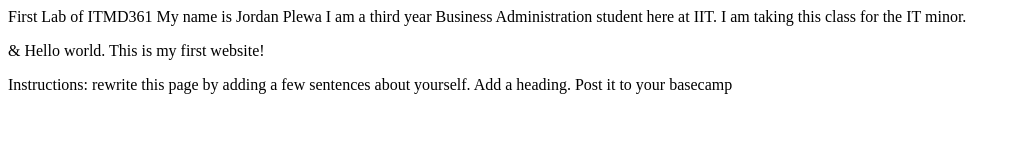
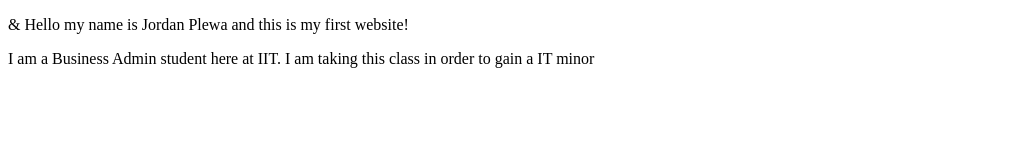
Before and after one commit to Jplewa1/Lab1, a plain HTML site: page index.html in a window 1280 px wide. Shown: the whole page, without its empty margins (0-1021 px from the left). Drawn offline with Linux system fonts and the light colour scheme.

Commit message:
Fix validation requests

```diff
--- a/index.html
+++ b/index.html
@@ -1,11 +1,11 @@
 <!DOCTYPE html>
 <html lang="en">
-<head> First Lab of ITMD361
+<head>
   <meta charset="UTF-8">
   <title>ITMD-361 Internet Technologies and Web Design</title>
-</head> My name is Jordan Plewa
-<body> I am a third year Business Administration student here at IIT. I am taking this class for the IT minor.
-  <p>&amp; Hello world. This is my first website!</p>
-  <p>Instructions: rewrite this page by adding a few sentences about yourself. Add a heading. Post it to your basecamp</p>
+</head>
+<body>
+  <p>&amp; Hello my name is Jordan Plewa and this is my first website!</p>
+  <p>I am a Business Admin student here at IIT. I am taking this class in order to gain a IT minor</p>
 </body>
 </html>
```
